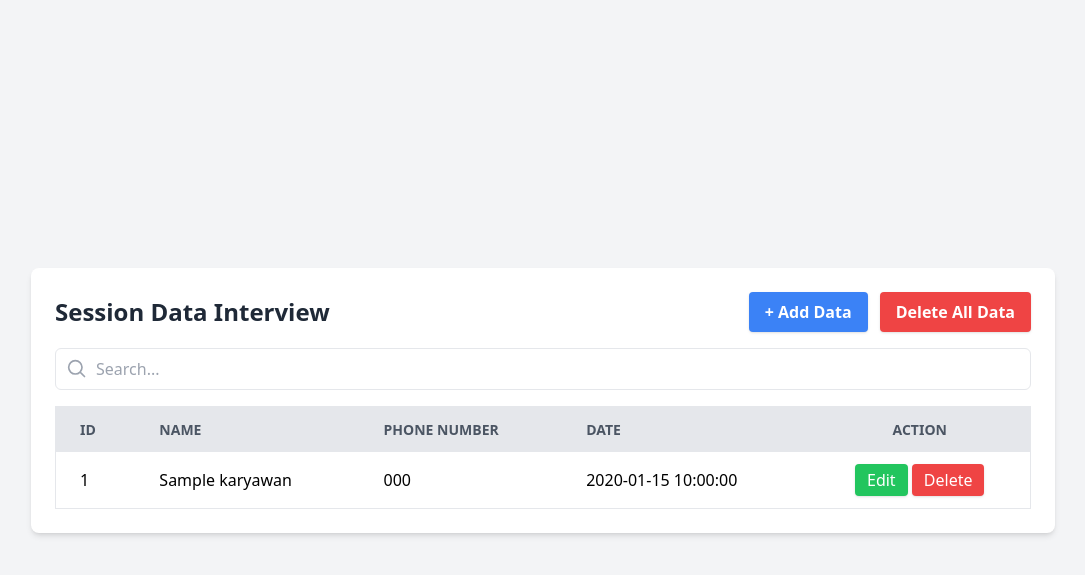
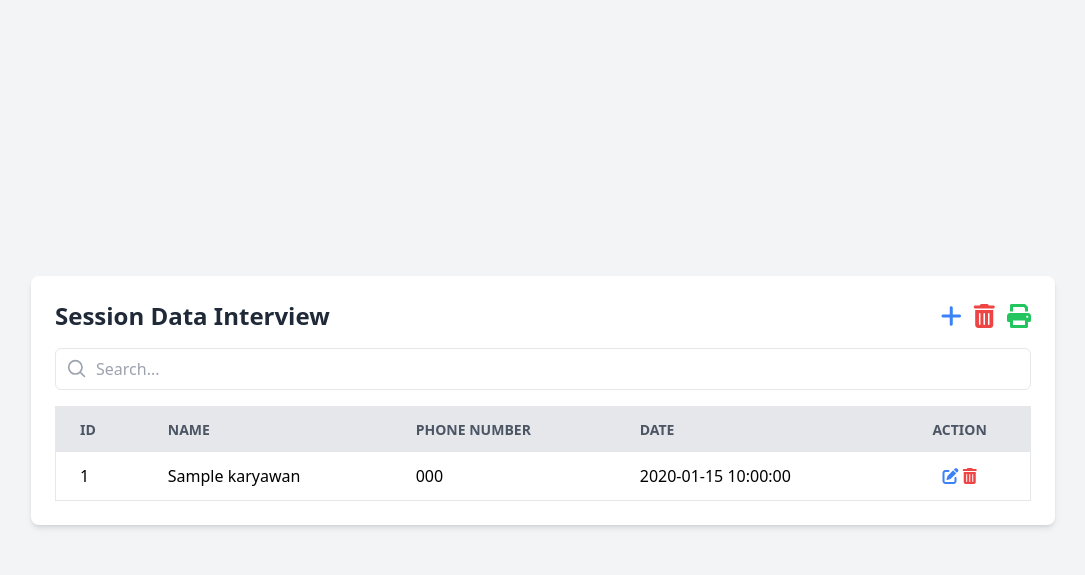
Before and after one commit to firdauzzaid/hr-field, a Flask app: page / in a window 1280 px wide. Shown: the top 575 px of the page, without its empty margins (97-1182 px from the left). Run offline with Flask 3, Linux system fonts and the light colour scheme; tables that the repository leaves empty or names only in its code hold one stand-in row (values such as "Sample post"); one stand-in notice (Sample message) is shown; data that the repository does not hold is empty; some libraries are stand-ins or nearby versions.

Commit message:
updated fitur print and fix the others

```diff
--- a/app.py
+++ b/app.py
@@ -7,16 +7,26 @@
 app = Flask(__name__)
 app.secret_key = "your_secret_key"
 
-app.config['MYSQL_HOST'] = "Firdauz.mysql.pythonanywhere-services.com"
-app.config['MYSQL_USER'] = "Firdauz"
-app.config['MYSQL_PASSWORD'] = "user_admin"
-app.config['MYSQL_DB'] = "Firdauz$calon_karyawan"
+# /** Setting for web deployment **\
+# app.config['MYSQL_HOST'] = "Firdauz.mysql.pythonanywhere-services.com"
+# app.config['MYSQL_USER'] = "Firdauz"
+# app.config['MYSQL_PASSWORD'] = "user_admin"
+# app.config['MYSQL_DB'] = "Firdauz$calon_karyawan"
+#
+# db_config = {
+#     "host": app.config['MYSQL_HOST'],
+#     "user": app.config['MYSQL_USER'],
+#     "password": app.config['MYSQL_PASSWORD'],
+#     "database": app.config['MYSQL_DB'],
+#     "cursorclass": pymysql.cursors.DictCursor
+# }
 
+# /** For Development Production **\
 db_config = {
-    "host": app.config['MYSQL_HOST'],
-    "user": app.config['MYSQL_USER'],
-    "password": app.config['MYSQL_PASSWORD'],
-    "database": app.config['MYSQL_DB'],
+    "host": "localhost",
+    "user": "root",
+    "password": "",
+    "database": "interview",
     "cursorclass": pymysql.cursors.DictCursor
 }
 
@@ -51,14 +61,19 @@
                 if query:
                     search_query = f"%{query}%"
                     sql = """
-                    SELECT * FROM calon_karyawan
+                    SELECT id, name, phone, date
+                    FROM calon_karyawan
                     WHERE name LIKE %s OR phone LIKE %s OR date LIKE %s
                     """
                     cursor.execute(sql, (search_query, search_query, search_query))
                 else:
-                    cursor.execute("SELECT * FROM calon_karyawan")
+                    cursor.execute("SELECT id, name, phone, date FROM calon_karyawan")
 
-                data = cursor.fetchall()
+                raw_data = cursor.fetchall()
+
+                for row in raw_data:
+                    row['date'] = row['date'].strftime('%Y-%m-%d') if row['date'] else None
+                    data.append(row)
 
     except Exception as e:
         print(f"Error: {e}")
--- a/templates/index.html
+++ b/templates/index.html
@@ -1,30 +1,41 @@
 <!DOCTYPE html>
 <html lang="en">
+
 <head>
   <meta charset="UTF-8">
   <meta name="viewport" content="width=device-width, initial-scale=1.0">
   <title>Interview Data</title>
   <script src="https://cdn.tailwindcss.com"></script>
+  <link href="https://cdnjs.cloudflare.com/ajax/libs/font-awesome/6.0.0-beta3/css/all.min.css" rel="stylesheet">
 </head>
+
 <body class="bg-gray-100 flex items-center justify-center min-h-screen">
-
   <div class="w-full max-w-5xl mx-auto bg-white shadow-md rounded-lg p-6">
     <div class="flex justify-between items-center mb-4">
       <h1 class="text-2xl font-bold text-gray-800">Session Data Interview</h1>
-      <div class="space-x-2">
+        <div class="space-x-2 flex-wrap justify-end">
+
             <!-- Button to open Add Data modal -->
-        <button onclick="openModalAdd()" class="bg-blue-500 hover:bg-blue-600 text-white font-semibold py-2 px-4 rounded shadow">
-          + Add Data
+            <button onclick="openModalAdd()"
+                    class="text-blue-500 hover:text-blue-600 text-2xl">
+              <i class="fas fa-plus"></i>
             </button>
+
             <!-- Button to delete all data -->
             <form action="{{ url_for('delete_all_data') }}" method="POST" class="inline-block">
               <button
                 type="submit"
-            class="bg-red-500 hover:bg-red-600 text-white font-semibold py-2 px-4 rounded shadow"
+                class="text-red-500 hover:text-red-600 text-2xl"
                 onclick="return confirm('Are you sure want to delete all data?')">
-            Delete All Data
+                <i class="fas fa-trash-alt"></i>
               </button>
             </form>
+
+            <!-- Button to print guest list -->
+            <button onclick="printInterviewList()"
+                    class="text-green-500 hover:text-green-600 text-2xl">
+              <i class="fas fa-print"></i>
+            </button>
         </div>
     </div>
 
@@ -59,7 +70,7 @@
     <!-- Responsive Table -->
     <div class="overflow-x-auto">
       <table class="min-w-full bg-white border rounded-lg">
-        <thead class="bg-gray-200 text-gray-600 uppercase text-sm leading-normal">
+        <thead class="bg-gray-200 text-gray-600 uppercase text-sm leading-normal hidden sm:table-header-group">
           <tr>
             <th class="py-3 px-6 text-left">ID</th>
             <th class="py-3 px-6 text-left">Name</th>
@@ -70,20 +81,23 @@
         </thead>
         <tbody id="tableBody">
         {% for row in data %}
-            <tr class="border-b hover:bg-gray-100">
+            <tr class="border-b hover:bg-gray-100 sm:table-row flex flex-col sm:flex-row">
               <td class="py-3 px-6">{{ row['id'] }}</td>
               <td class="py-3 px-6">{{ row['name'] }}</td>
               <td class="py-3 px-6">{{ row['phone'] }}</td>
               <td class="py-3 px-6">{{ row['date'] }}</td>
               <td class="py-3 px-6 text-center">
                 <!-- Edit Button -->
-                <button onclick="openModalEdit({{ row['id'] }}, '{{ row['name'] }}', '{{ row['phone'] }}', '{{ row['date'] }}')"      class="bg-green-500 hover:bg-green-600 text-white py-1 px-3 rounded shadow">
-                  Edit
-                </button>
+                <button onclick="openModalEdit({{ row['id'] }}, '{{ row['name'] }}', '{{ row['phone'] }}', '{{ row['date'] }}')"
+                        class="text-blue-500 hover:text-blue-600">
+                  <i class="fas fa-edit"></i>
+
                   <!-- Delete Button -->
                 <form action="{{ url_for('delete_data', id=row.id) }}" method="post" class="inline-block">
-                  <button type="submit" class="bg-red-500 hover:bg-red-600 text-white py-1 px-3 rounded shadow" onclick="return confirm('Are you sure?')">
-                    Delete
+                  <button type="submit"
+                          class="text-red-500 hover:text-red-600"
+                          onclick="return confirm('Are you sure?')">
+                    <i class="fas fa-trash-alt"></i>
                   </button>
                 </form>
               </td>
@@ -96,7 +110,7 @@
 
   <!-- Modal for Add Data -->
   <div id="addDataModal" class="fixed inset-0 bg-gray-500 bg-opacity-75 flex justify-center items-center hidden">
-    <div class="bg-white p-6 rounded-lg shadow-lg w-96">
+    <div class="bg-white p-6 rounded-lg shadow-lg w-96 max-w-full">
       <h2 class="text-xl font-semibold mb-4">Add Data</h2>
       <form action="{{ url_for('add_data') }}" method="post">
         <div class="mb-4">
@@ -150,7 +164,7 @@
 
   <!-- Modal for Edit Data -->
   <div id="editDataModal" class="fixed inset-0 bg-gray-500 bg-opacity-75 flex justify-center items-center hidden">
-    <div class="bg-white p-6 rounded-lg shadow-lg w-96">
+    <div class="bg-white p-6 rounded-lg shadow-lg w-96 max-w-full">
       <h2 class="text-xl font-semibold mb-4">Edit Data</h2>
       <form method="POST" id="editDataForm">
         <input type="hidden" name="id_edit" id="id_edit">
@@ -202,6 +216,18 @@
   </div>
 
   <script>
+     <!-- Flash Messages -->
+  {% with messages = get_flashed_messages(with_categories=true) %}
+    {% if messages %}
+        document.addEventListener("DOMContentLoaded", function () {
+          {% for category, message in messages %}
+            alert("{{ message }}");
+          {% endfor %}
+        });
+    {% endif %}
+  {% endwith %}
+
+
   function openModalAdd() {
       document.getElementById("addDataModal").classList.remove("hidden");
   }
@@ -269,5 +295,69 @@
   }
   </script>
 
+  <script>
+  function printInterviewList() {
+    const printContent = `
+      <h1 style="text-align: center; margin-bottom: 20px;">Guest List for Interviews</h1>
+      <table style="width: 100%; border-collapse: collapse; text-align: left;" border="1">
+        <thead>
+          <tr>
+            <th style="padding: 8px; text-align: center;">No</th>
+            <th style="padding: 8px;">Name</th>
+            <th style="padding: 8px;">Position Applied</th>
+            <th style="padding: 8px;">Date</th>
+            <th style="padding: 8px; text-align: center;">Signature</th>
+          </tr>
+        </thead>
+        <tbody>
+          ${Array(22).fill(`
+            <tr>
+              <td style="padding: 10px; text-align: center;">&nbsp;</td>
+              <td style="padding: 10px;">&nbsp;</td>
+              <td style="padding: 10px;">&nbsp;</td>
+              <td style="padding: 10px;">&nbsp;</td>
+              <td style="padding: 10px;">&nbsp;</td>
+            </tr>
+          `).join('')}
+        </tbody>
+      </table>
+    `;
+
+    const printWindow = window.open("", "_blank");
+    printWindow.document.write(`
+      <html>
+        <head>
+          <title>Guest List Template</title>
+          <style>
+            table {
+              width: 100%;
+              border-collapse: collapse;
+              margin-top: 20px;
+            }
+            th, td {
+              border: 1px solid black;
+              padding: 8px;
+              text-align: left;
+            }
+            th {
+              background-color: #f2f2f2;
+              text-align: center;
+            }
+            body {
+              font-family: Arial, sans-serif;
+              margin: 20px;
+            }
+          </style>
+        </head>
+        <body>
+          ${printContent}
         </body>
       </html>
+    `);
+    printWindow.document.close();
+    printWindow.print();
+  }
+  </script>
+
+</body>
+</html>
```
Also changed, not shown: static/css/output.css (+9 -0 lines), static/js/script.js (+112 -16 lines). Lines whose indentation alone changed are shown as unchanged.
